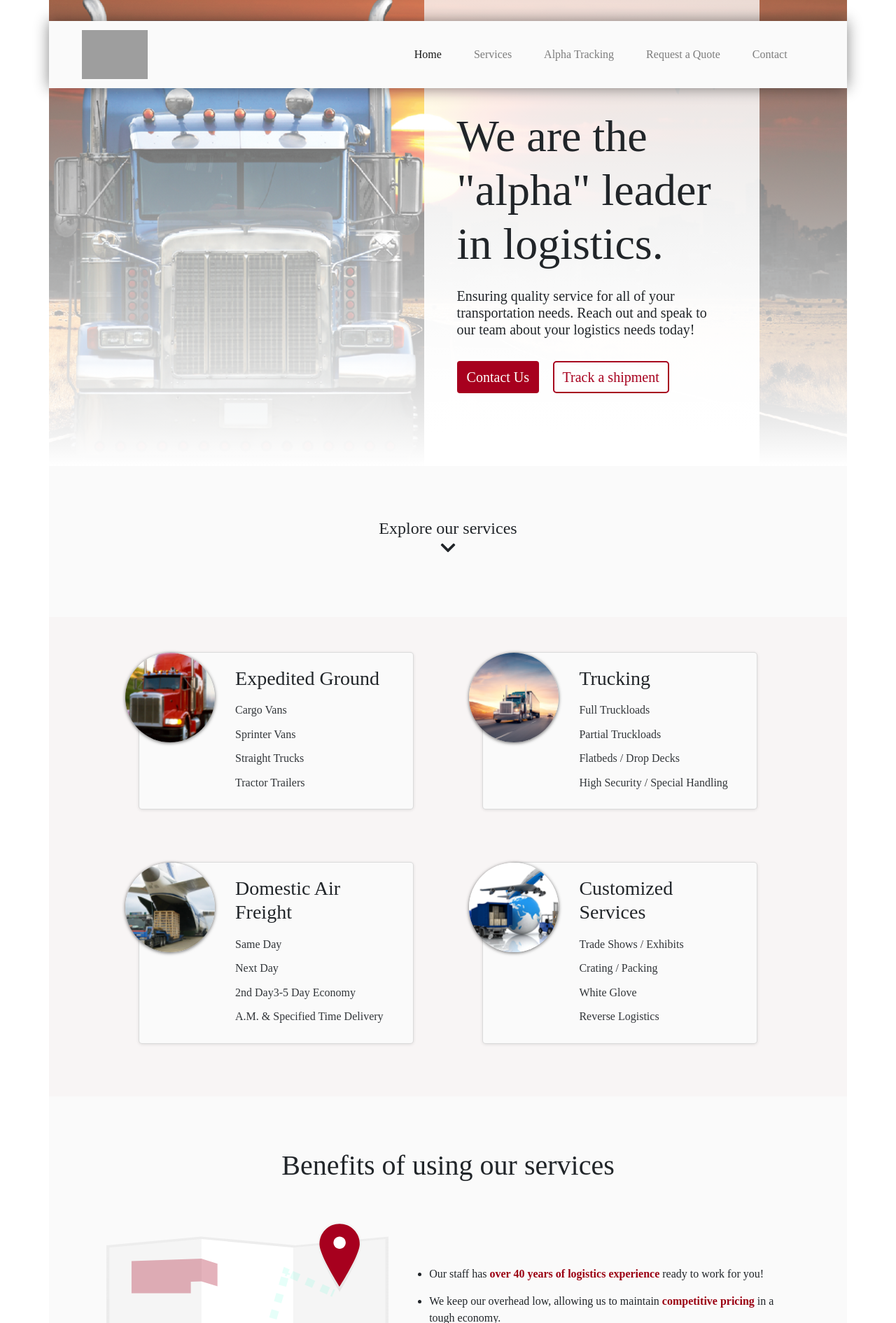
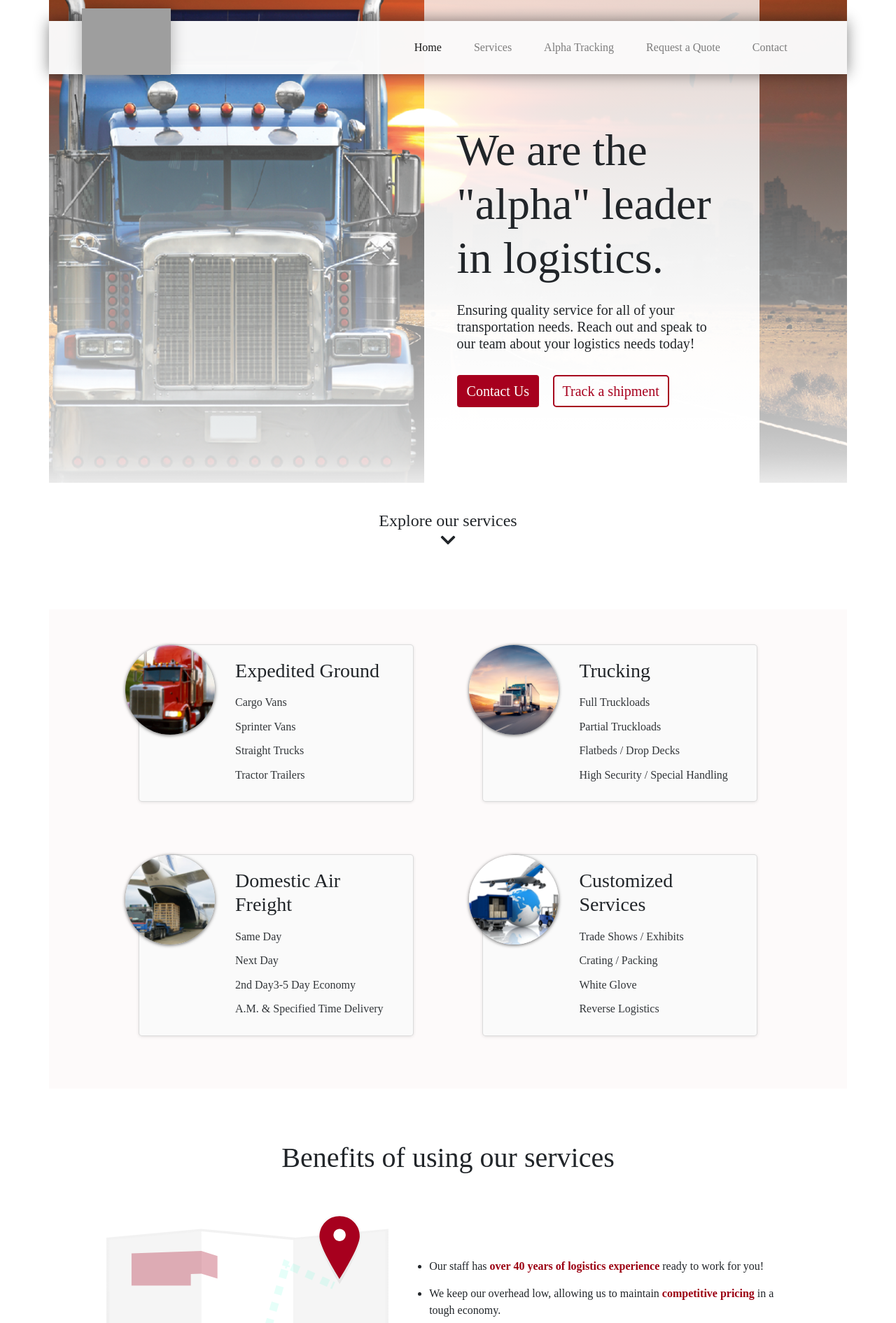
Before and after one commit to jbwierzbicki/New-RagingWolfWebsite, a PHP site: page / in a window 1280 px wide. Shown: the top 1891 px of the page at 70% size. Run offline with PHP 8.4, Linux system fonts and the light colour scheme; style sheets or scripts are compiled from the project's sources; some libraries are stand-ins or nearby versions; some web fonts are replaced; grey boxes are pictures that could not be loaded.

Commit message:
bg changes to header

```diff
--- a/bootstrap_theme/custom.scss
+++ b/bootstrap_theme/custom.scss
@@ -25,7 +25,7 @@ $bold-color: #9B0012;
 $accent-color: #F6F6F6;
 $primary-accent-color: rgba(167, 0, 30, 0.02);
 $white-color: white;
-$background-color: #FAFAFA;
+$background-color: #FFFFFF;
 
 /* Custom CSS */
 
@@ -88,13 +88,19 @@ body {
     margin-left: -15px;
     margin-right: -15px;
     margin-top: 30px;
-    background-color: $background-color !important;
+    background-color: rgba(250, 250, 250, 0.98) !important;
     -webkit-box-shadow: 0px 0px 20px 0px rgba(0, 0, 0, 0.48);
     box-shadow: 0px 0px 20px 0px rgba(0, 0, 0, 0.48);
 }
 
+.navbar-brand {
+    height: 60px;
+}
+
 .navbar-brand img {
-    height: 70px;
+    height: 95px;
+    margin-top: -31px;
+    box-shadow: 0px 0px 20px 0px rgba(0, 0, 0, 0.30);
 }
 
 .nav-link {
@@ -148,23 +154,26 @@ body {
 .header-row {
     margin-top: -160px;
     overflow: hidden;
-    background: linear-gradient(180deg, rgba(255, 255, 255, 0) 0%, #FFFFFF 100%), url(../images/slideshow/RagingWolfSunset.png);
+    /* background: linear-gradient(180deg, rgba(255, 255, 255, 0) 0%, rgba(250, 250, 250, .6) 70%, rgba(250, 250, 250, 1) 100%), url(../images/slideshow/RagingWolfSunset.png); */
     background-color: rgba(250, 250, 250, 0.15);
+    background: url(../images/slideshow/RagingWolfSunset.png);
     background-blend-mode: lighten;
     background-repeat: no-repeat;
     background-size: cover;
     background-position: center center;
-    min-height: 700px;
+    background-attachment: fixed;
+    min-height: 93vh;
 }
 
 .header-section-right {
     background: linear-gradient(180deg, rgba(255, 255, 255, 0.75) 0%, #FFFFFF 40%);
     padding-bottom: 1000px;
-    padding-top: 160px;
+    padding-top: 25vh;
     margin-bottom: -1000px;
     height: 100%;
     margin-right: 125px;
     max-width: 42%;
+    z-index: 2;
 }
 
 
@@ -256,9 +265,20 @@ h5 {
     position: center;
 }
 
+.gradient-overlay {
+    height: 90vh;
+    top: 0px;
+    width: 100%;
+    position: absolute;
+    z-index: 0;
+    background: -webkit-gradient(linear, left top, left bottom, from(rgba(255,255,255,0)), color-stop(90%, rgba(255,255,255,0.80)), to(#fff));
+    background: linear-gradient(to bottom, rgba(255,255,255,0) 0%, rgba(255,255,255,0.80) 90%, #fff 100%);
+    filter: progid:DXImageTransform.Microsoft.gradient( startColorstr='#00ffffff', endColorstr='#ffffff', GradientType=0);
+}
+
 /* Explore Banner */
 .explore-row {
-    margin-top: 75px;
+    margin-top: 5vh;
     margin-bottom: 75px;
 }
 
--- a/index.html
+++ b/index.html
@@ -22,7 +22,7 @@
     <div class="container body-container">
         <nav class="navbar navbar-expand-lg navbar-light static-top custom-navbar">
             <div class="container">
-                <a class="navbar-brand" href="#"> <img src="images/RW-logo3.svg"> </a>
+                <a class="navbar-brand" href="#"> <img class="" src="images/RW-logo3.svg"> </a>
                 <button class="navbar-toggler collapsed" type="button" data-toggle="collapse"
                     data-target="#navbarResponsive" aria-controls="navbarResponsive" aria-expanded="false"
                     aria-label="Toggle navigation">
@@ -73,6 +73,7 @@
                         </div>
                     </div>
                 </div>
+                <div class="gradient-overlay"></div>
             </div>
 
 
```
Also changed, not shown: bootstrap_theme/custom.css, 1 other file.
